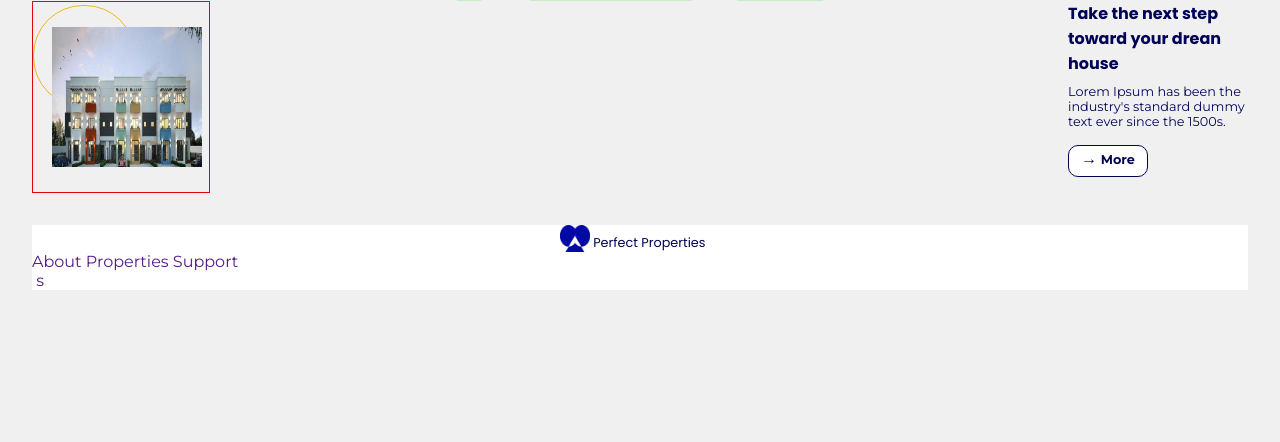
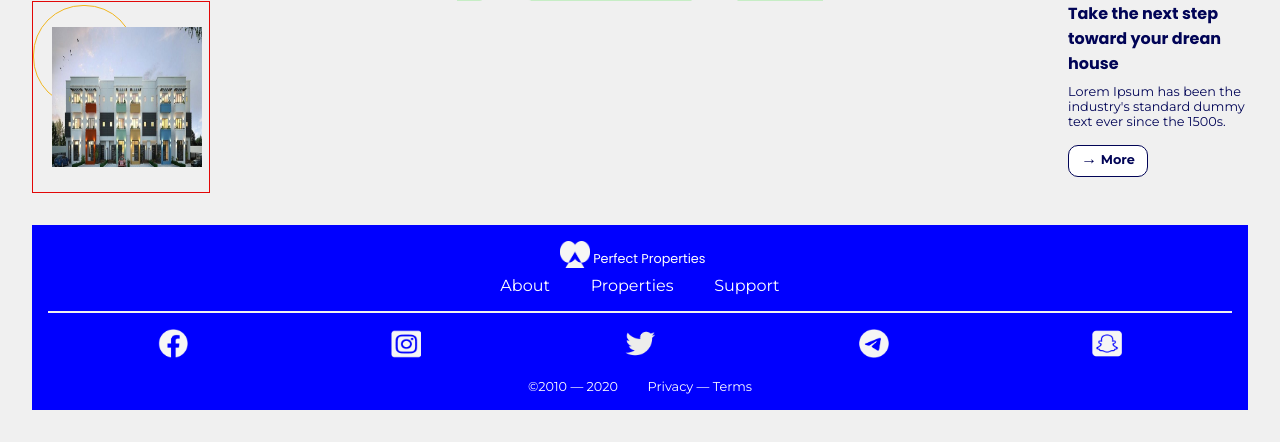
Before and after one commit to Mrsatatima/rent_app, a PHP site: page / in a window 1280 px wide. Shown: the part 891-1333 px from the top of the page. Before the commit the page ends 1181 px from the top, so only its background shows below. Run offline with PHP 8.4, Linux system fonts and the light colour scheme.

Commit message:
Create footer

```diff
--- a/index.html
+++ b/index.html
@@ -310,7 +310,7 @@
     </main>
     <footer>
       <div id="logo">
-        <img src="/images/logo_dark.png" alt="PP" id="logo-image" />
+        <img src="/images/logo-light.png" alt="PP" id="logo-image" />
         <h1>Perfect Properties</h1>
       </div>
       <div id="footer-links">
@@ -320,21 +320,24 @@
       </div>
       <div id="social-links">
         <a href="" class="social-link">
-          <img src="" alt="">
-          s
+          <img src="/images/facebook-brands 1.png" alt="facebook link">
         </a>
         <a href="" class="social-link">
-          <img src="" alt="">
+          <img src="/images/instagram-square-brands 1.png" alt="instagram link">
         </a>
         <a href="" class="social-link">
-          <img src="" alt="">
+          <img src="/images/twitter-brands 1.png" alt="twitter link">
         </a>
         <a href="" class="social-link">
-          <img src="" alt="">
+          <img src="/images/telegram-brands 1.png" alt="telegram link">
         </a>
         <a href="" class="social-link">
-          <img src="" alt="">
+          <img src="/images/snapchat-square-brands 1.png" alt="snapchat link">
         </a>
+      </div>
+      <div id="copyright">
+        <p>©2010 — 2020</p>
+        <a href="">Privacy — Terms</a>
       </div>
     </footer>
   </body>
--- a/styles/base.css
+++ b/styles/base.css
@@ -224,9 +224,54 @@ margin-left: .5rem;
 footer{
   background-color: var(--color-primary-white-500);
   margin: 2rem 0;
+  background-color: blue;
+  padding: 1rem;
 }
 
+footer #logo h1{
+  color: var(--color-primary-white-500);
+}
 footer #logo{
 margin: 0 auto;
 width: 10rem;
+margin-bottom: .5rem;
 }
+
+#footer-links{
+  display: flex;
+  flex-direction: row;
+  justify-content: space-around;
+  width:20rem;
+  margin: 0 auto;
+  margin-bottom: 1rem;
+}
+
+.footer-link{
+  color: var(--color-primary-white-500);
+}
+#social-links{
+  display: flex;
+  flex-direction: row;
+  justify-content: space-around;
+  padding: 1rem .5rem;
+  border-top: solid 2px var(--color-primary-white-400);
+}
+
+.social-link img{
+  width: 30px;
+  color: var(--color-primary-blue-400);
+}
+
+#copyright{
+  display: flex;
+  justify-content: space-between;
+  width:14rem ;
+  margin: 0 auto;
+}
+
+
+#copyright p,
+#copyright a{
+  font-size: .8rem;
+  color: var(--color-primary-white-500);
+}
```
Also changed, not shown: images/facebook-brands 1.png (added), images/instagram-square-brands 1.png (added), images/logo-light.png (added), images/logo_light.png (deleted), images/snapchat-square-brands 1.png (added), images/telegram-brands 1.png (added), images/twitter-brands 1.png (added).
